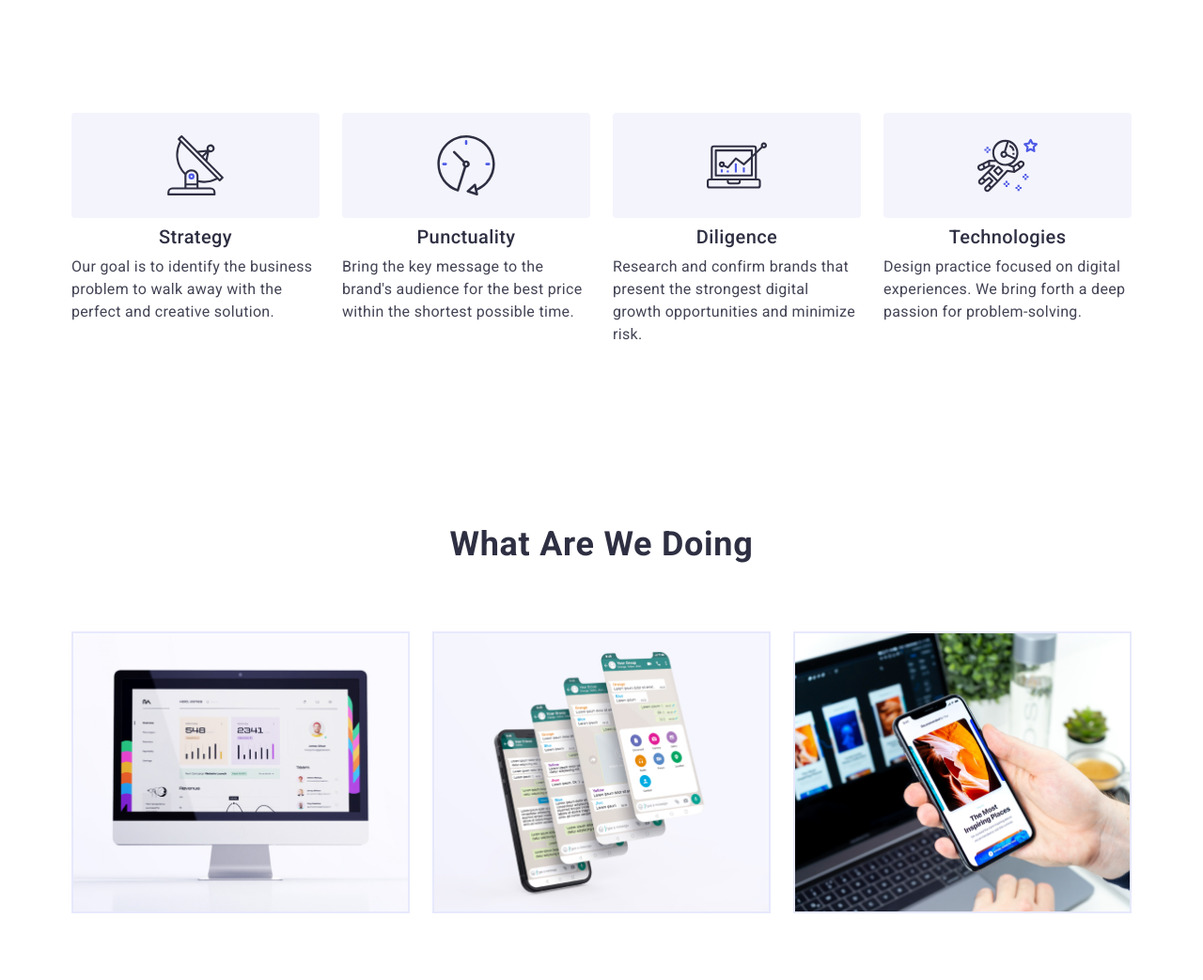
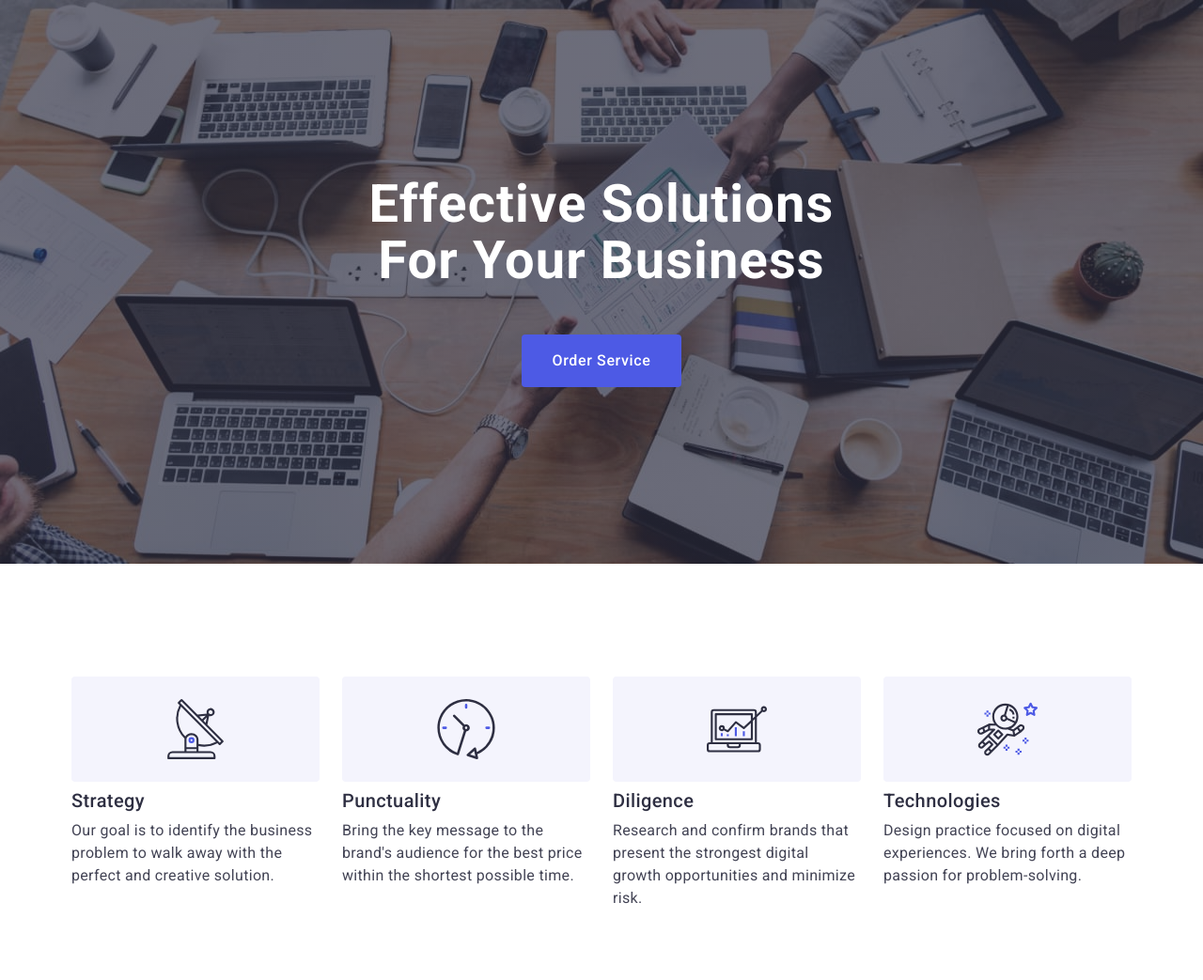
Before and after one commit to buv123456/goit-markup-hw-07, a plain HTML site: page index.html in a window 1280 px wide. Shown: the top 1043 px of the page at 94% size. Drawn offline with nearby package versions, Linux system fonts and the light colour scheme.

Commit message:
зробив слайдер

```diff
--- a/css/media.css
+++ b/css/media.css
@@ -14,6 +14,17 @@
     .costumers>.container {
         padding-left: 107px;
         padding-right: 107px;
+    }
+
+    .slider-title {
+        width: 496px;
+        max-width: unset;
+        font-size: 56px;
+        line-height: 1.07;
+    }
+
+    .slider-btn {
+        margin: 52px auto 0;
     }
 
     .advantage-list {
@@ -81,6 +92,24 @@
         width: 1158px;
     }
 
+    .slider {
+        padding: 188px 0;
+        margin-left: auto;
+        margin-right: auto;
+        max-width: 1440px;
+    }
+
+    .slider-title {
+        width: 496px;
+        max-width: unset;
+        font-size: 56px;
+        line-height: 1.07;
+    }
+
+    .slider-btn {
+        margin: 48px auto 0;
+    }
+
     .advantage {
         padding-top: 120px;
         padding-bottom: 120px;
@@ -113,20 +142,15 @@
     }
 
     .advantage-item-title {
-        margin-bottom: 8px;
         font-weight: 500;
         font-size: 20px;
         line-height: 1.2;
-        letter-spacing: 0.02em;
-        color: var(--color-title);
+        text-align: start;
     }
 
     .advantage-text {
         font-weight: 400;
         font-size: 16px;
-        line-height: 1.5;
-        letter-spacing: 0.02em;
-        color: var(--color-text);
     }
 
     .doing {
@@ -147,11 +171,7 @@
         border: 1px solid var(--color-border);
     }
 
-    .team>.container,
-    {
-    padding-left: 15px;
-    padding-right: 15px;
-}
+
 
     .team {
         padding-top: 120px;
--- a/css/styles.css
+++ b/css/styles.css
@@ -235,20 +235,22 @@ ul {
 
 /* ----------------SLIDER------------------ */
 .slider {
-  padding: 188px 0;
+  padding: 112px 0;
   margin-left: auto;
   margin-right: auto;
-  max-width: 1440px;
+  width: 100%;
   background-image: var(--bg-title), url(../images/bg-people-office.jpg);
   background-size: cover;
   background-position: center;
 }
 
 .slider-title {
-  max-width: 496px;
+  max-width: 320px;
   margin: 0 auto;
-  font-size: 56px;
-  line-height: 1.07;
+  font-size: 36px;
+  font-weight: 700;
+  text-transform: capitalize;
+  line-height: 1.11;
   text-align: center;
   letter-spacing: 0.02em;
   color: var(--color-title-contrast);
@@ -257,10 +259,9 @@ ul {
 .slider-btn {
   display: block;
   min-width: 169px;
-  margin: 47px auto 0;
+  margin: 72px auto 0;
   padding: 16px 32px;
   font-weight: 500;
-  font-size: 16px;
   line-height: 1.5;
   letter-spacing: 0.04em;
   background-color: var(--bg-btn-hero);
--- a/index.html
+++ b/index.html
@@ -68,7 +68,7 @@
 
     <main>
       <!-- Slider -->
-      <!-- <section class="slider">
+      <section class="slider">
         <div class="container">
           <h1 class="slider-title" data-aos="flip-down">
             Effective Solutions for Your Business
@@ -77,7 +77,7 @@
             Order Service
           </button>
         </div>
-      </section> -->
+      </section>
 
       <!-- Our advantages -->
       <section class="advantage">
```
Lines whose indentation alone changed are shown as unchanged.
